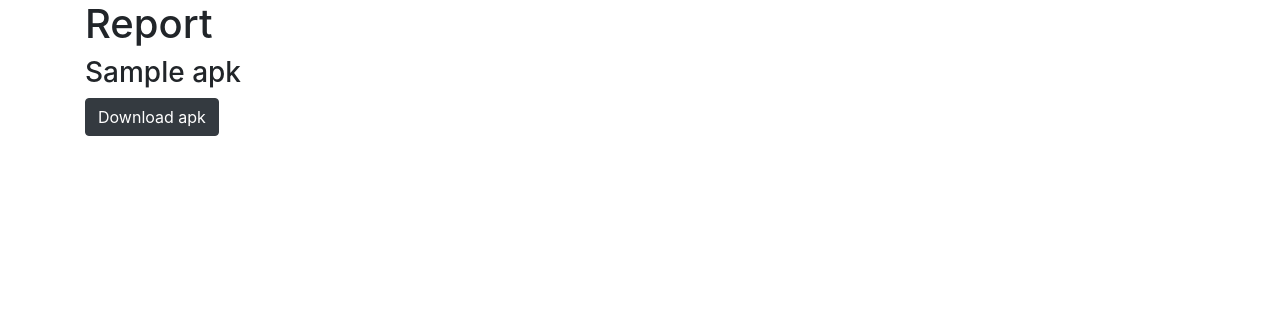
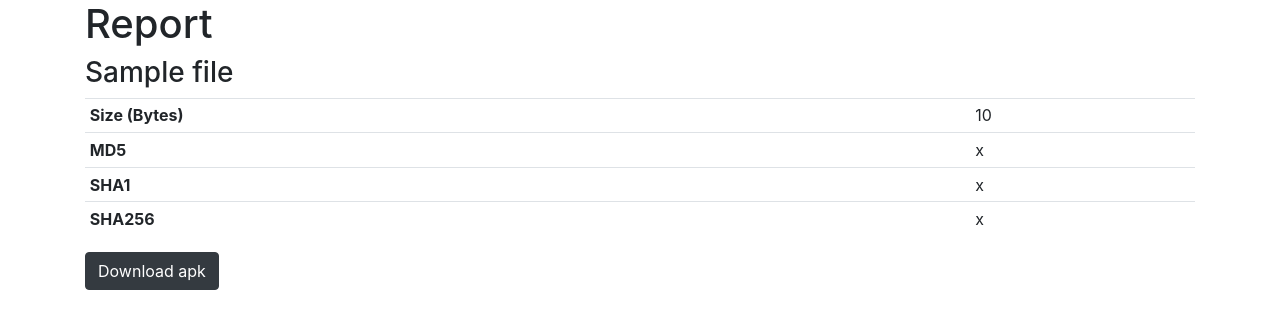
Before and after one commit to Humoud/apksneeze-lab, a Flask app: page /report/1 in a window 1280 px wide. Shown: the top 329 px of the page. Run offline with Flask 2, Linux system fonts and the light colour scheme; tables that the repository leaves empty hold one stand-in row (values such as "Sample post"); some libraries are stand-ins or nearby versions.

Commit message:
calculating uploaded file hashes and size

```diff
--- a/app/src/app.py
+++ b/app/src/app.py
@@ -3,7 +3,9 @@
 from flask import url_for, send_from_directory
 from werkzeug.utils import secure_filename
 from .models import ApkFile, db
+from .codenames import codename
 from . import create_app
+import hashlib
 import os
 
 app = create_app()
@@ -30,9 +32,23 @@
         # if file and allowed_file(file.filename):
         filename = secure_filename(file.filename)
         # save file to disk
-        file.save(os.path.join(app.config['UPLOAD_FOLDER'], filename))
+        file_path = os.path.join(app.config['UPLOAD_FOLDER'], filename)
+        file.save(file_path)
+        # calculate file hashes
+        with open(file_path, "rb") as f:
+            md5_hash = hashlib.md5()
+            sha1_hash = hashlib.sha1()
+            sha256_hash = hashlib.sha256()
+            while chunk := f.read(8192):
+                md5_hash.update(chunk)
+                sha1_hash.update(chunk)
+                sha256_hash.update(chunk)
         # add file name to DB
-        new_apk = ApkFile(name=filename)
+        new_apk = ApkFile(name=filename,
+            md5_hash=md5_hash.hexdigest(),
+            sha1_hash=sha1_hash.hexdigest(),
+            sha256_hash=sha256_hash.hexdigest(),
+            filesize=os.stat(file_path).st_size)
         db.session.add(new_apk)
         db.session.commit()
         return redirect('/')
--- a/app/src/templates/report.html
+++ b/app/src/templates/report.html
@@ -3,5 +3,27 @@
 {% block content %}
 <h1>Report</h1>
 <h3>{{ apk.name }}</h3>
-<a class="btn btn-dark" href="{{ url_for('uploaded_file', filename=apk.name) }}">Download apk</a>
+<div>
+    <table class="table table-sm">
+        <tbody>
+        <tr>
+            <th scope="row">Size (Bytes)</th>
+            <td>{{ apk.filesize }}</td>
+        </tr>
+        <tr>
+            <th scope="row">MD5</th>
+            <td>{{ apk.md5_hash }}</td>
+        </tr>
+        <tr>
+            <th scope="row">SHA1</th>
+            <td>{{ apk.sha1_hash }}</td>
+        </tr>
+        <tr>
+            <th scope="row">SHA256</th>
+            <td>{{ apk.sha256_hash }}</td>
+        </tr>
+        </tbody>
+    </table>
+    <a class="btn btn-dark" href="{{ url_for('uploaded_file', filename=apk.name) }}">Download apk</a>
+</div>
 {% endblock content %}
```
Also changed, not shown: app/src/models.py (+25 -2 lines), 1 other file.
